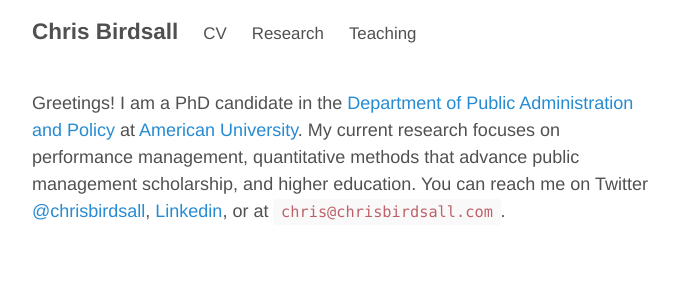
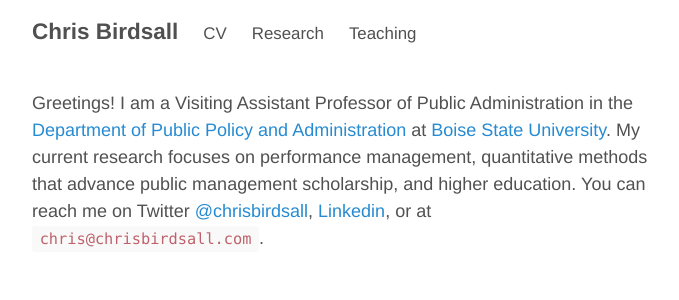
Before and after one commit to chrisbirdsall/chrisbirdsall.github.io, a Jekyll site: the page built from index.md, in a window 1280 px wide. Shown: the top 300 px of the page, without its empty margins (293-972 px from the left). Built offline with Jekyll 4.4.1, drawn with Linux system fonts in a browser that asks for light colours.

Commit message:
updated main page

```diff
--- a/index.md
+++ b/index.md
@@ -2,4 +2,4 @@
 layout: main
 ---
 
-Greetings!  I am a PhD candidate in the [Department of Public Administration and Policy](http://www.american.edu/spa/dpap/) at [American University](http://www.american.edu). My current research focuses on performance management, quantitative methods that advance public management scholarship, and higher education. You can reach me on Twitter [@chrisbirdsall](http://www.twitter.com/chrisbirdsall), [Linkedin](https://www.linkedin.com/in/cbirdsall), or at `chris@chrisbirdsall.com`.
+Greetings!  I am a Visiting Assistant Professor of Public Administration in the [Department of Public Policy and Administration](https://sps.boisestate.edu/publicpolicy/) at [Boise State University](http://www.boisestate.edu). My current research focuses on performance management, quantitative methods that advance public management scholarship, and higher education. You can reach me on Twitter [@chrisbirdsall](http://www.twitter.com/chrisbirdsall), [Linkedin](https://www.linkedin.com/in/cbirdsall), or at `chris@chrisbirdsall.com`.
```
